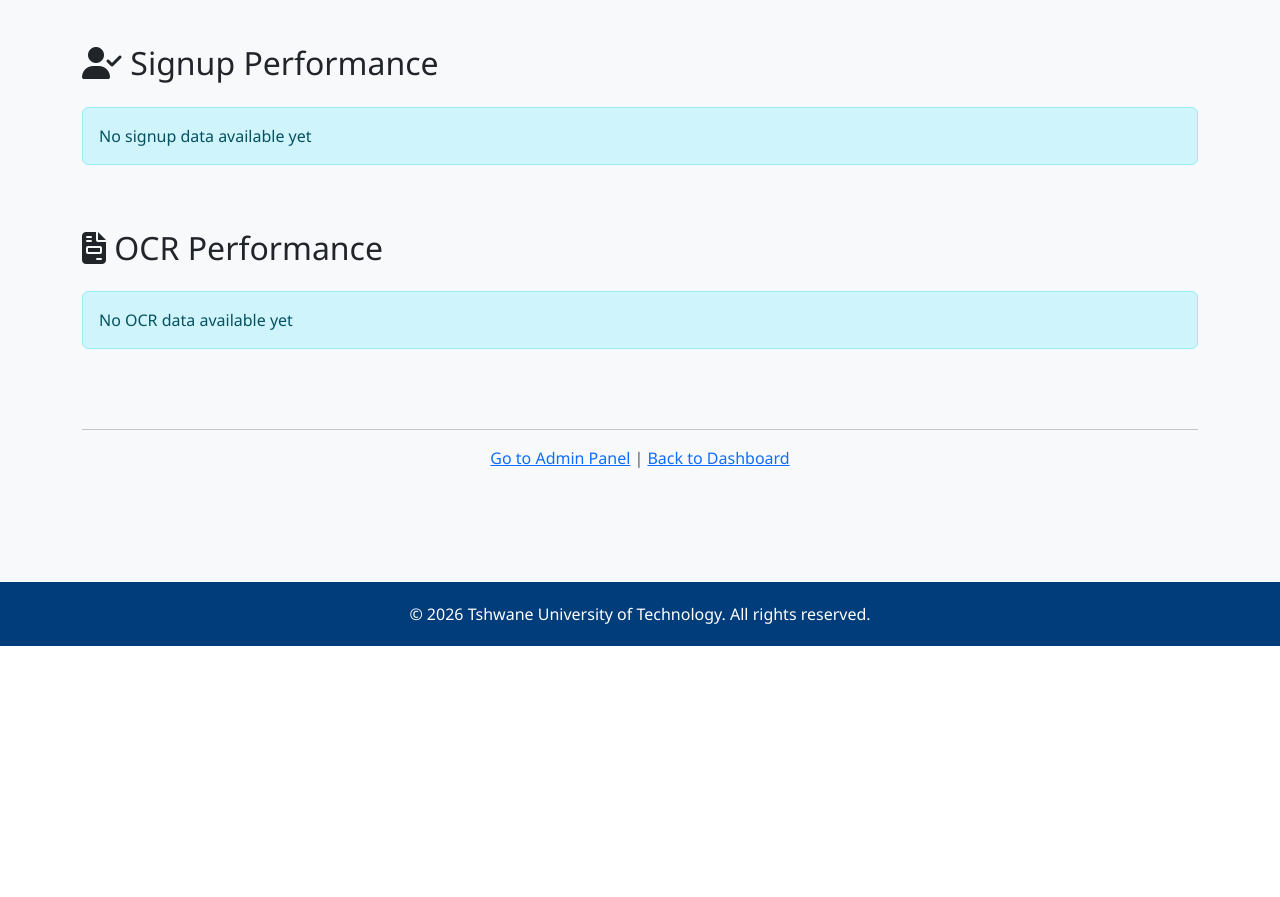
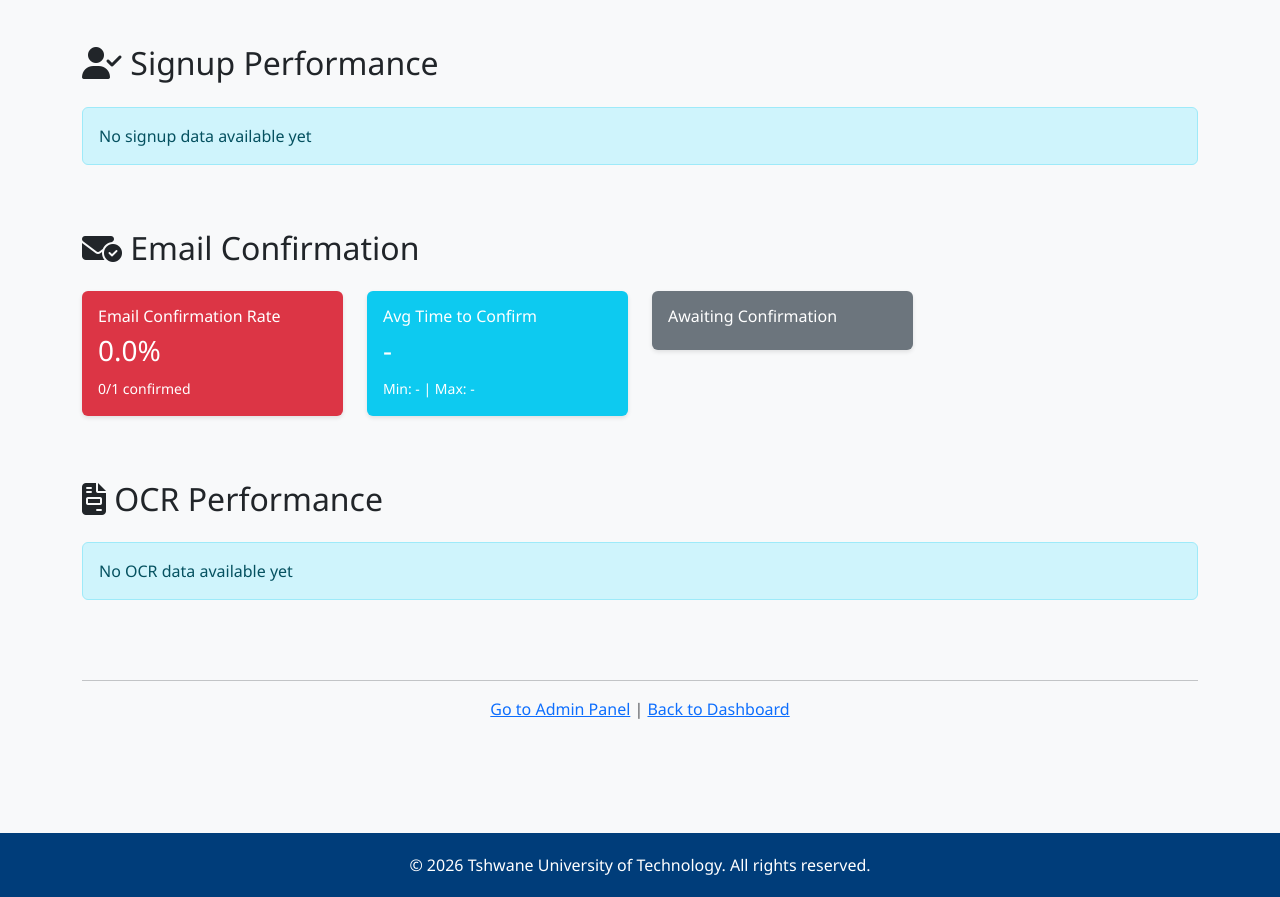
Before and after one commit to 220404773/tut-digital-student-card, a Django app: page /cards/performance/ in a window 1280 px wide. Shown: the part 526-1423 px from the top of the page. Before the commit the page ends 1172 px from the top, so only its background shows below. Run offline with Django 4.2, Linux system fonts and the light colour scheme; the visitor is signed in with stand-in values (Sample User, id 1); data comes from the database, SQL or seed files in the repository; data that the repository does not hold is empty.

Commit message:
Add email confirmation count and time-to-confirm to admin reporting
Tracks email_confirmed_at (set when the confirm-email button is
actually clicked) alongside the existing email_confirmed flag, so the
admin dashboard can show confirmation rate and how long it took
(date_joined -> email_confirmed_at), plus a drill-down report listing
every student's confirmation status and timing.

```diff
--- a/accounts/models.py
+++ b/accounts/models.py
@@ -27,6 +27,7 @@ class StudentUser(AbstractUser):
     # uploaded document was read successfully (a document can be edited;
     # this checks the mailbox is real and reachable).
     email_confirmed = models.BooleanField(default=False)
+    email_confirmed_at = models.DateTimeField(null=True, blank=True)
 
     # Auto-extracted from document
     ocr_student_number = models.CharField(max_length=20, null=True, blank=True)
--- a/accounts/views.py
+++ b/accounts/views.py
@@ -330,6 +330,7 @@ def confirm_email(request, uidb64, token):
     if request.method == 'POST':
         if token_valid:
             user.email_confirmed = True
+            user.email_confirmed_at = timezone.now()
             user.save()
             messages.success(request, 'Your email address has been confirmed!')
         else:
--- a/cards/templates/cards/performance_dashboard.html
+++ b/cards/templates/cards/performance_dashboard.html
@@ -178,6 +178,57 @@
             {% else %}
                 <div class="col-md-12">
                     <div class="alert alert-info">No signup data available yet</div>
+                </div>
+            {% endif %}
+        </div>
+
+        <!-- Email Confirmation Metrics Section -->
+        <div class="row mb-5">
+            <div class="col-md-12">
+                <h2 class="mb-4"><i class="fas fa-envelope-circle-check"></i> Email Confirmation</h2>
+            </div>
+
+            {% if email_confirmation_stats.total_students %}
+                <div class="col-md-3 mb-3">
+                    <a href="{% url 'report_email_confirmation' %}?filter=confirmed" class="tile-link">
+                        <div class="card {% if email_confirmation_stats.confirmation_rate >= 80 %}bg-success{% elif email_confirmation_stats.confirmation_rate >= 50 %}bg-warning text-dark{% else %}bg-danger{% endif %} text-white">
+                            <div class="card-body">
+                                <h6 class="card-title">Email Confirmation Rate</h6>
+                                <h3>{{ email_confirmation_stats.confirmation_rate|floatformat:1 }}%</h3>
+                                <small>{{ email_confirmation_stats.confirmed_count }}/{{ email_confirmation_stats.total_students }} confirmed</small>
+                            </div>
+                        </div>
+                    </a>
+                </div>
+
+                <div class="col-md-3 mb-3">
+                    <a href="{% url 'report_email_confirmation' %}?filter=confirmed" class="tile-link">
+                        <div class="card bg-info text-white">
+                            <div class="card-body">
+                                <h6 class="card-title">Avg Time to Confirm</h6>
+                                <h3>{% if email_confirmation_stats.avg_confirmation_time %}{{ email_confirmation_stats.avg_confirmation_time }}{% else %}-{% endif %}</h3>
+                                <small>
+                                    Min: {% if email_confirmation_stats.min_confirmation_time %}{{ email_confirmation_stats.min_confirmation_time }}{% else %}-{% endif %}
+                                    | Max: {% if email_confirmation_stats.max_confirmation_time %}{{ email_confirmation_stats.max_confirmation_time }}{% else %}-{% endif %}
+                                </small>
+                            </div>
+                        </div>
+                    </a>
+                </div>
+
+                <div class="col-md-3 mb-3">
+                    <a href="{% url 'report_email_confirmation' %}?filter=unconfirmed" class="tile-link">
+                        <div class="card bg-secondary text-white">
+                            <div class="card-body">
+                                <h6 class="card-title">Awaiting Confirmation</h6>
+                                <h3>{{ email_confirmation_stats.total_students|add:"-"|add:email_confirmation_stats.confirmed_count }}</h3>
+                            </div>
+                        </div>
+                    </a>
+                </div>
+            {% else %}
+                <div class="col-md-12">
+                    <div class="alert alert-info">No student data available yet</div>
                 </div>
             {% endif %}
         </div>
--- a/cards/urls.py
+++ b/cards/urls.py
@@ -11,6 +11,7 @@ urlpatterns = [
     path('performance/', views.performance_dashboard, name='performance_dashboard'),
     path('reports/cards/', views.report_cards, name='report_cards'),
     path('reports/signups/', views.report_signups, name='report_signups'),
+    path('reports/email-confirmation/', views.report_email_confirmation, name='report_email_confirmation'),
     path('reports/ocr/', views.report_ocr, name='report_ocr'),
     path('reports/visits/', views.report_visits, name='report_visits'),
     path('reports/visitors/', views.report_visit_users, name='report_visit_users'),
--- a/cards/views.py
+++ b/cards/views.py
@@ -5,7 +5,7 @@ from django.contrib.auth.decorators import login_required
 from django.contrib.admin.views.decorators import staff_member_required
 from django_ratelimit.decorators import ratelimit
 from django.http import FileResponse, HttpResponse, JsonResponse
-from django.db.models import Avg, Max, Min, Count, Q
+from django.db.models import Avg, Max, Min, Count, Q, F, ExpressionWrapper, DurationField
 from django.utils import timezone
 from datetime import timedelta
 from accounts.models import StudentUser
@@ -220,6 +220,29 @@ def performance_dashboard(request):
     else:
         signup_stats['verification_rate'] = 0
 
+    # Email confirmation metrics
+    confirmation_duration = ExpressionWrapper(
+        F('email_confirmed_at') - F('date_joined'), output_field=DurationField()
+    )
+    email_confirmation_stats = StudentUser.objects.aggregate(
+        total_students=Count('id'),
+        confirmed_count=Count('id', filter=Q(email_confirmed=True)),
+    )
+    confirmation_times = StudentUser.objects.filter(
+        email_confirmed=True, email_confirmed_at__isnull=False
+    ).annotate(confirmation_duration=confirmation_duration).aggregate(
+        avg_confirmation_time=Avg('confirmation_duration'),
+        min_confirmation_time=Min('confirmation_duration'),
+        max_confirmation_time=Max('confirmation_duration'),
+    )
+    email_confirmation_stats.update(confirmation_times)
+    if email_confirmation_stats['total_students'] > 0:
+        email_confirmation_stats['confirmation_rate'] = (
+            email_confirmation_stats['confirmed_count'] / email_confirmation_stats['total_students']
+        ) * 100
+    else:
+        email_confirmation_stats['confirmation_rate'] = 0
+
     # OCR metrics
     ocr_stats = OCRMetrics.objects.aggregate(
         total_ocr=Count('id'),
@@ -262,6 +285,7 @@ def performance_dashboard(request):
 
     context = {
         'signup_stats': signup_stats,
+        'email_confirmation_stats': email_confirmation_stats,
         'ocr_stats': ocr_stats,
         'card_stats': card_stats,
         'total_visits': total_visits,
@@ -289,6 +313,31 @@ def report_cards(request):
     return render(request, 'cards/report_cards.html', {
         'title': title,
         'cards': cards.order_by('expiry_date'),
+    })
+
+
+@staff_member_required(login_url='login')
+def report_email_confirmation(request):
+    """Drill-down behind the Email Confirmation tiles - who's confirmed,
+    who isn't, and how long confirmed accounts took."""
+    filter_type = request.GET.get('filter', 'all')
+    confirmation_duration = ExpressionWrapper(
+        F('email_confirmed_at') - F('date_joined'), output_field=DurationField()
+    )
+    students = StudentUser.objects.annotate(confirmation_duration=confirmation_duration)
+
+    if filter_type == 'confirmed':
+        title = 'Email Confirmed'
+        students = students.filter(email_confirmed=True)
+    elif filter_type == 'unconfirmed':
+        title = 'Email Not Yet Confirmed'
+        students = students.filter(email_confirmed=False)
+    else:
+        title = 'All Students - Email Confirmation Status'
+
+    return render(request, 'cards/report_email_confirmation.html', {
+        'title': title,
+        'students': students.order_by('-date_joined'),
     })
 
 
```
Also changed, not shown: cards/templates/cards/report_email_confirmation.html (added, +61 -0 lines), accounts/migrations/0004_studentuser_email_confirmed_at.py (added).
